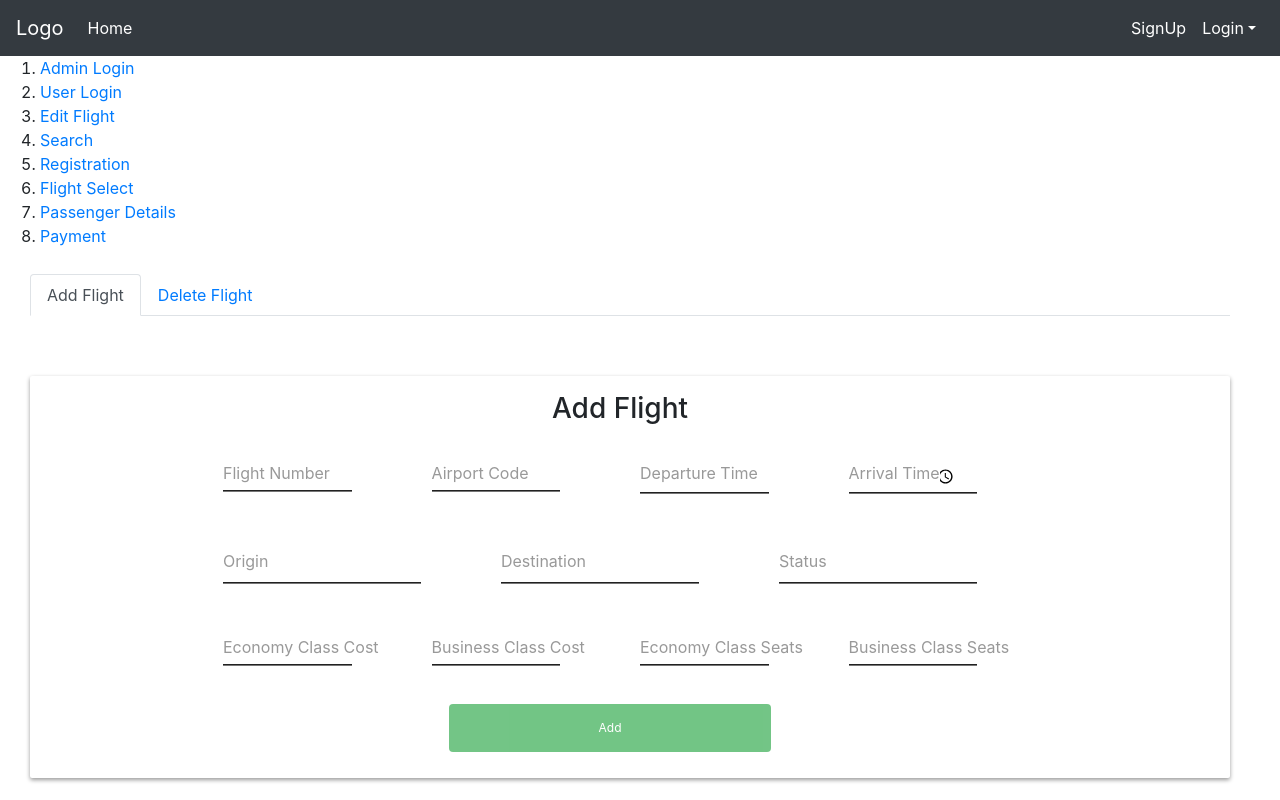
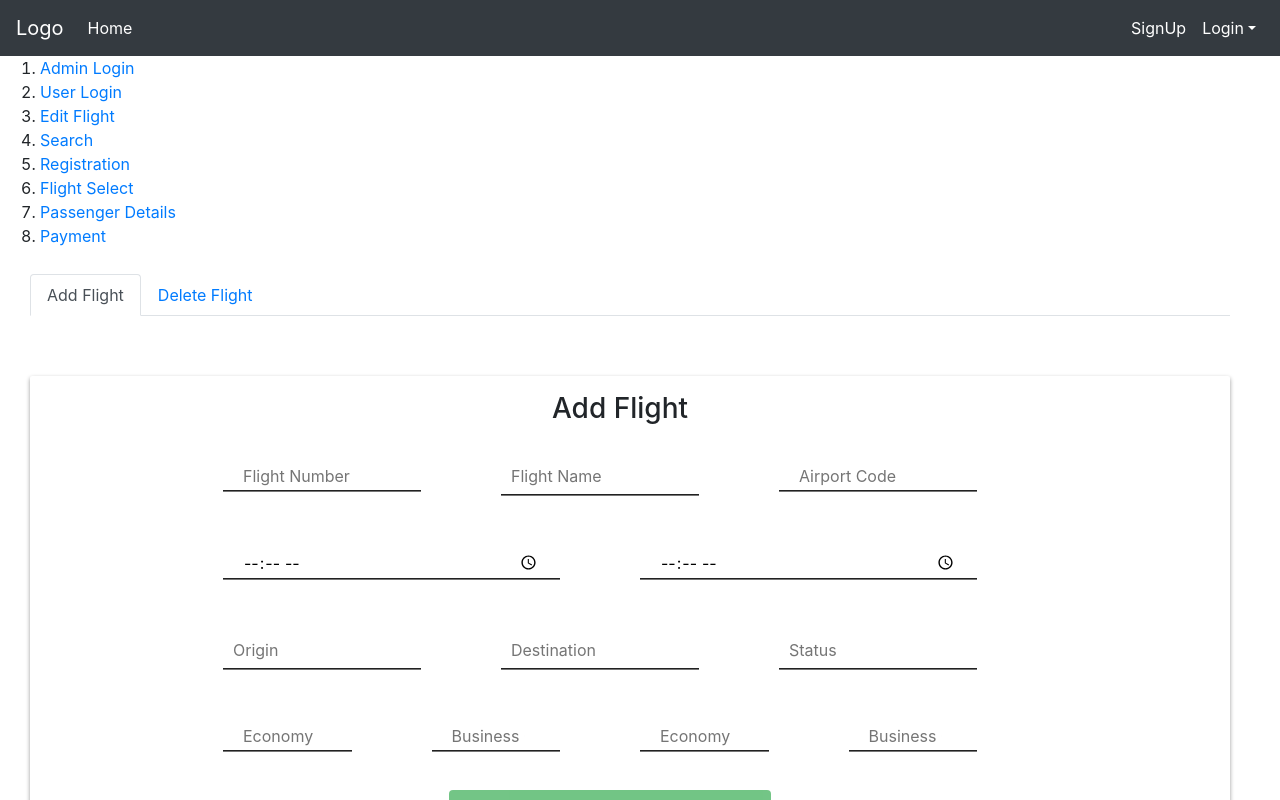
Before and after one commit to adityagadekar7/Angular-AirlineReservation, an Angular app: page /EditFlight in a window 1280 px wide. Shown: the top 800 px of the page. Built offline with nearby package versions, Linux system fonts and the light colour scheme.

Commit message:
Aditya (DB Connection for Add/Delete Flight with )

```diff
--- a/src/app/app.module.ts
+++ b/src/app/app.module.ts
@@ -21,6 +21,7 @@ import{PaymentComponent} from './components/payment/payment.component'
 import 'jquery';
 import 'popper.js';
 import 'bootstrap';
+import { HttpClientModule } from '@angular/common/http';
 
 
 
@@ -44,7 +45,8 @@ import 'bootstrap';
     AppRoutingModule,
     FormsModule,
     NgbModule,
-    AlertModule.forRoot(), TabsModule.forRoot()
+    AlertModule.forRoot(), TabsModule.forRoot(),
+    HttpClientModule
   ],
   providers: [],
   bootstrap: [AppComponent]
--- a/src/app/components/edit-flight/edit-flight.component.html
+++ b/src/app/components/edit-flight/edit-flight.component.html
@@ -8,44 +8,47 @@
                     <h3 class="center">Add Flight</h3>
 
 
+                <div class="row">
+                    <div class="col-md-4">
 
+                        <input type="number"  name="Flight_Number" [(ngModel)]="model.Flight_Number"
+                        #Flight_Number="ngModel" class=" form-textbox" id="form-a" placeholder="Flight Number" required/>
+                        <!-- <label class="form-label" for="form-a" >  Flight Number</label> -->
+                        <!-- <span *ngIf="Flight_Number.errors?.required">Cannot be Blank</span> -->
+                    </div>
 
+                    <div class="col-md-4">
 
+                        <input type="text"  name="Flight_Name" [(ngModel)]="model.Flight_Name"
+                        #Flight_Name="ngModel" class=" form-textbox" id="form-z" placeholder="Flight Name" required/>
+                        <!-- <label class="form-label" for="form-z" >  Flight Name</label> -->
+                        <!-- <span *ngIf="Flight_Name.errors?.required">Cannot be Blank</span> -->
+                    </div>
 
+                    <div class="col-md-4">
+
+                        <input type="number" name="Airport_Code" [(ngModel)]="model.Airport_Code"
+                        #Airport_Code="ngModel" class="form-textbox" id="form-b" placeholder="Airport Code" required/>
+                        <!-- <label class="form-label" for="form-b">Airport Code</label> -->
+                        <!-- <span *ngIf="Airport_Code.errors?.required">Cannot be Blank</span> -->
+                    </div>
+                </div>
 
 
                 <div class="row">
-                    <div class="col-md-3">
-
-                        <input type="number"  name="Flight_Number" [(ngModel)]="model.Flight_Number"
-                        #Flight_Number="ngModel" class=" form-textbox" id="form-a" required/>
-                        <label class="form-label" for="form-a" >  Flight Number</label>
-                        <!-- <span *ngIf="Flight_Number.errors?.required">Cannot be Blank</span> -->
-                    </div>
-
-                    <div class="col-md-3">
-
-                        <input type="number" name="Airport_Code" [(ngModel)]="model.Airport_Code"
-                        #Airport_Code="ngModel" class="form-textbox" id="form-b" required/>
-                        <label class="form-label" for="form-b">Airport Code</label>
-                        <!-- <span *ngIf="Airport_Code.errors?.required">Cannot be Blank</span> -->
-                    </div>
-
-
-
-                    <div class="col-md-3">
+                    <div class="col-md-6">
 
                         <input type="time" name="Flight_Departing_Time" [(ngModel)]="model.Flight_Departing_Time"
-                        #Flight_Departing_Time="ngModel" class="form-textbox" id="form-c" required/>
-                        <label class="form-label" for="form-c">Departure Time</label>
+                        #Flight_Departing_Time="ngModel" class="form-textbox" id="form-c" placeholder="Departure Time" required/>
+                        <!-- <label class="form-label" for="form-c">Departure Time</label> -->
                         <!-- <span *ngIf="Flight_Departing_Time.errors?.required">Cannot be Blank</span> -->
                     </div>
 
-                    <div class="col-md-3">
+                    <div class="col-md-6">
 
                         <input type="time" name="Flight_Arrival_Time" [(ngModel)]="model.Flight_Arrival_Time"
-                        #Flight_Arrival_Time="ngModel" class="form-textbox"  id="form-d"required/>
-                        <label class="form-label" for="form-d">Arrival Time</label>
+                        #Flight_Arrival_Time="ngModel" class="form-textbox"  id="form-d" placeholder="Arrival Time" required/>
+                        <!-- <label class="form-label" for="form-d">Arrival Time</label> -->
                         <!-- <span *ngIf="Flight_Arrival_Time.errors?.required">Cannot be Blank</span> -->
                     </div>
                 </div>
@@ -54,8 +57,8 @@
                     <div class="col-md-4">
 
                         <input type="text" name="Origin" [(ngModel)]="model.Origin"
-                        #Origin="ngModel" class="form-textbox"  id="form-e"required/>
-                        <label class="form-label" for="form-e">Origin</label>
+                        #Origin="ngModel" class="form-textbox"  id="form-e" placeholder="Origin" required/>
+                        <!-- <label class="form-label" for="form-e">Origin</label> -->
                         <!-- <span *ngIf="Origin.errors?.required">Cannot be Blank</span> -->
                     </div>
 
@@ -63,8 +66,8 @@
                     <div class="col-md-4">
 
                         <input type="text" name="Destination" [(ngModel)]="model.Destination"
-                        #Destination="ngModel" class="form-textbox" id="form-f" required/>
-                        <label class="form-label" for="form-f">Destination</label>
+                        #Destination="ngModel" class="form-textbox" id="form-f" placeholder="Destination" required/>
+                        <!-- <label class="form-label" for="form-f">Destination</label> -->
                         <!-- <span *ngIf="Destination.errors?.required">Cannot be Blank</span> -->
                     </div>
 
@@ -72,8 +75,8 @@
                     <div class="col-md-4">
 
                         <input type="text" name="Flight_Status" [(ngModel)]="model.Flight_Status"
-                        #Flight_Status="ngModel" class="form-textbox" id="form-g" required/>
-                        <label class="form-label" for="form-g">Status</label>
+                        #Flight_Status="ngModel" class="form-textbox" id="form-g" placeholder="Status" required/>
+                        <!-- <label class="form-label" for="form-g">Status</label> -->
                         <!-- <span *ngIf="Flight_Status.errors?.required">Cannot be Blank</span> -->
                     </div>
                 </div>
@@ -82,16 +85,16 @@
                     <div class="col-md-3">
 
                         <input type="number" name="Cost_Eco" [(ngModel)]="model.Cost_Eco"
-                        #Cost_Eco="ngModel" class="form-textbox" id="form-h" required/>
-                        <label class="form-label" for="form-h">Economy Class Cost</label>
+                        #Cost_Eco="ngModel" class="form-textbox" id="form-h" placeholder="Economy Class Cost" required/>
+                        <!-- <label class="form-label" for="form-h">Economy Class Cost</label> -->
                         <!-- <span *ngIf="Cost_Eco.errors?.required">Cannot be Blank</span> -->
                     </div>
 
                     <div class="col-md-3">
 
                         <input type="number" name="Cost_Business" [(ngModel)]="model.Cost_Business"
-                        #Cost_Business="ngModel" class="form-textbox"  id="form-i" required/>
-                        <label class="form-label" for="form-i">Business Class Cost</label>
+                        #Cost_Business="ngModel" class="form-textbox"  id="form-i" placeholder="Business Class Cost" required/>
+                        <!-- <label class="form-label" for="form-i">Business Class Cost</label> -->
                         <!-- <span *ngIf="Cost_Business.errors?.required">Cannot be Blank</span> -->
                     </div>
 
@@ -100,16 +103,16 @@
                     <div class="col-md-3">
 
                         <input type="number" name="Seats_Available_Eco" [(ngModel)]="model.Seats_Available_Eco"
-                        #Seats_Available_Eco="ngModel" class="form-textbox" id="form-j" required/>
-                        <label class="form-label" for="form-j">Economy Class Seats</label>
+                        #Seats_Available_Eco="ngModel" class="form-textbox" id="form-j" placeholder="Economy Class Seats" required/>
+                        <!-- <label class="form-label" for="form-j">Economy Class Seats</label> -->
                         <!-- <span *ngIf="Seats_Available_Eco.errors?.required">Cannot be Blank</span> -->
                     </div>
 
                     <div class="col-md-3">
 
                         <input type="number" name="Seats_Available_Business" [(ngModel)]="model.Seats_Available_Business"
-                        #Seats_Available_Business="ngModel" class="form-textbox" id="form-k" required/>
-                        <label class="form-label" for="form-k">Business Class Seats</label>
+                        #Seats_Available_Business="ngModel" class="form-textbox" id="form-k" placeholder="Business Class Seats" required/>
+                        <!-- <label class="form-label" for="form-k">Business Class Seats</label> -->
                         <!-- <span *ngIf="Seats_Available_Business.errors?.required">Cannot be Blank</span> -->
                     </div>
                 </div>
@@ -126,31 +129,18 @@
 
             <tab heading="Delete Flight">
                 <h2>Delete Flight</h2>
-                <div>
-                    <table border="1">
-                        <tr>
-                            <th>Flight Number</th>
-                            <th>Airport Code</th>
-                            <th>Departure Time</th>
-                            <th>Arrival Time</th>
-                            <th>Origin</th>
-                            <th>Destination</th>
-                            <th>Status</th>
-                            <th>Delete</th>
-                        </tr>
-                        <!--ngFor-->
-                        <tr>
-                            <td>1</td>
-                            <td>1</td>
-                            <td>1</td>
-                            <td>1</td>
-                            <td>1</td>
-                            <td>1</td>
-                            <td>1</td>
-                            <td>Del</td>
-                        </tr>
-                    </table>
-                </div>
+                <form #deleteform="ngForm" name="deleteForm" (ngSubmit)="DeleteFunction(deleteform)">
+                    <div>
+                        <label>Flight Number: </label>
+                        <input type="number" name="fno" [(ngModel)]="model.fno"
+                        #fno="ngModel" required/>
+                        <span *ngIf="fno.errors?.required">Flight_Number has to be entered</span>
+                    </div>
+
+                    <div>
+                        <button type="submit" [disabled]="deleteform.invalid">Delete</button>
+                    </div>
+                </form>
 
 
 
```
Also changed, not shown: src/app/components/edit-flight/edit-flight.component.ts (+42 -1 lines), src/app/modules/city-info/city-info.module.ts (added, +18 -0 lines), src/app/modules/flight-info/flight-info.module.ts (added, +26 -0 lines), src/app/services/city-info.service.ts (added, +26 -0 lines), src/app/services/flight-info.service.ts (added, +32 -0 lines), 2 other files (tests, documents, lock files or other folders).
